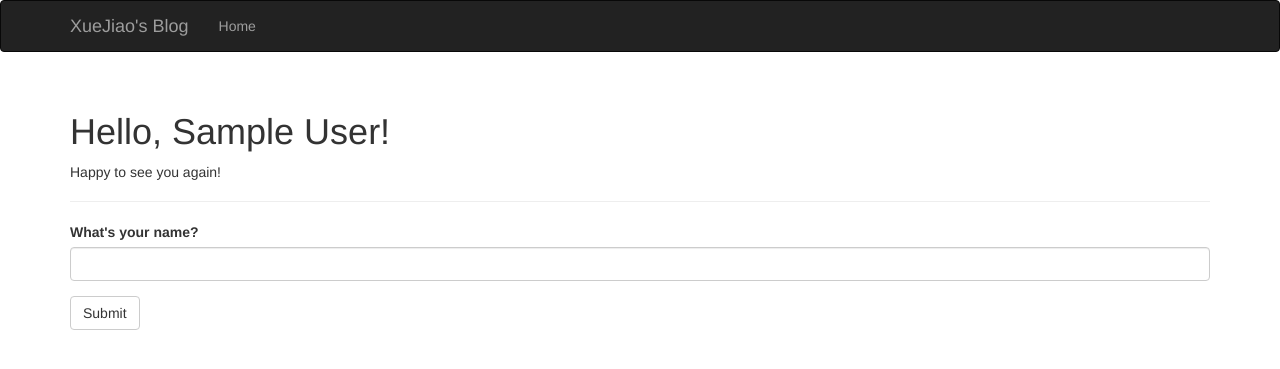
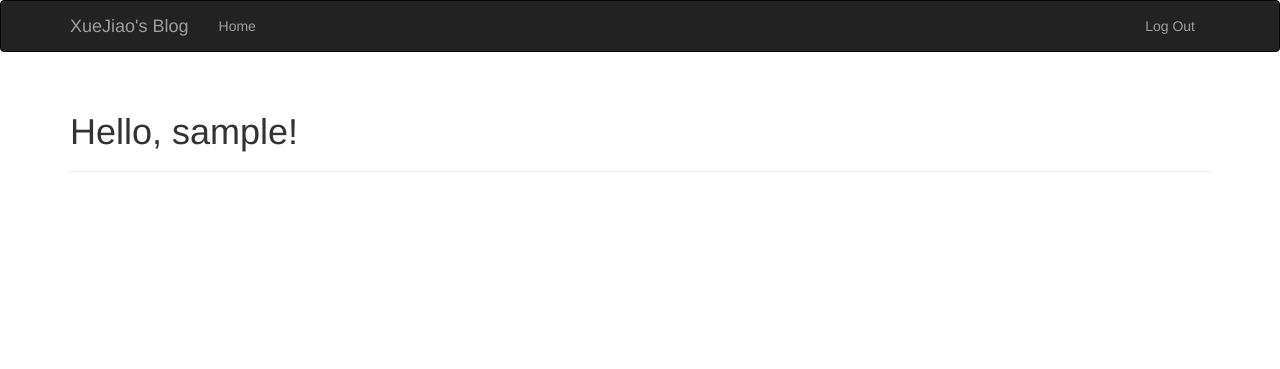
Before and after one commit to caser789/xuejiao-blog, a Flask app: page / in a window 1280 px wide. Shown: the top 369 px of the page. Run offline with Flask 2, Linux system fonts and the light colour scheme; the visitor is signed in with stand-in values (Sample User, id 1); data comes from the database, SQL or seed files in the repository; some libraries are stand-ins or nearby versions.

Commit message:
add login and logout

```diff
--- a/app/main/views.py
+++ b/app/main/views.py
@@ -1,28 +1,6 @@
-from flask import render_template, redirect, url_for, current_app, session
-from .. import db
-from ..models import User
-from ..email import send_email
+from flask import render_template
 from . import main
-from .forms import NameForm
 
-
-@main.route('/', methods=['GET', 'POST'])
+@main.route('/')
 def index():
-    form = NameForm()
-    if form.validate_on_submit():
-        user = User.query.filter_by(username=form.name.data).first()
-        if user is None:
-            user = User(username=form.name.data)
-            db.session.add(user)
-            session['known'] = False
-            if current_app.config['BLOG_ADMIN']:
-                send_email(current_app.config['BLOG_ADMIN'],
-                           'New User', 'mail/new_user', user=user)
-        else:
-            session['known'] = True
-        session['name'] = form.name.data
-        form.name.data = ''
-        return redirect(url_for('.index'))
-    return render_template('index.html',
-                           form=form, name=session.get('name'),
-                           known=session.get('known', False))
+    return render_template('index.html')
--- a/app/models.py
+++ b/app/models.py
@@ -1,4 +1,7 @@
-from . import db
+from . import db, login_manager
+from werkzeug.security import generate_password_hash, check_password_hash
+from flask.ext.login import UserMixin
+
 
 class Role(db.Model):
     __tablename__ = 'roles'
@@ -9,10 +12,27 @@ class Role(db.Model):
     def __repr__(self):
         return '<Role %r>' % self.name
 
-class User(db.Model):
+class User(UserMixin, db.Model):
     id = db.Column(db.Integer, primary_key=True)
     username = db.Column(db.String(64), unique=True, index=True)
     role_id = db.Column(db.Integer, db.ForeignKey('roles.id'))
+    password_hash = db.Column(db.String(128))
+    email = db.Column(db.String(64), unique=True, index=True)
+
+    @property
+    def password(self):
+        raise AttributeError('password is not a readable attribute')
+
+    @password.setter
+    def password(self, password):
+        self.password_hash = generate_password_hash(password)
+
+    def verify_password(self, password):
+        return check_password_hash(self.password_hash, password)
 
     def __repr__(self):
         return '<User %r>' % self.username
+
+@login_manager.user_loader
+def load_user(user_id):
+    return User.query.get(int(user_id))
--- a/app/templates/base.html
+++ b/app/templates/base.html
@@ -28,6 +28,13 @@ type="image/x-icon">
             <ul class="nav navbar-nav">
                 <li><a href="{{ url_for("main.index") }}">Home</a></li>
             </ul>
+            <ul class="nav navbar-nav navbar-right">
+                {% if current_user.is_authenticated() %}
+                <li><a href="{{ url_for('auth.logout') }}">Log Out</a></li>
+                {% else %}
+                <li><a href="{{ url_for('auth.login') }}">Log In</a></li>
+                {% endif %}
+            </ul>
         </div>
     </div>
 </div>
--- a/app/templates/index.html
+++ b/app/templates/index.html
@@ -1,5 +1,4 @@
 {% extends "base.html" %}
-{% import "bootstrap/wtf.html" as wtf %}
 
 {% block title %}
 XueJiao's Blog
@@ -8,12 +7,8 @@ XueJiao's Blog
 
 {% block page_content %}
 <div class="page-header">
-    <h1>Hello, {% if name %}{{ name }}{% else %}Stranger{% endif %}!</h1>
-    {% if not known %}
-    <p>Pleased to meet you!</p>
-    {% else %}
-    <p>Happy to see you again!</p>
-    {% endif %}
+    <h1>Hello, {% if current_user.is_authenticated() %}{{
+        current_user.username }}{% else %}Stranger{% endif
+        %}!</h1>
 </div>
-{{ wtf.quick_form(form) }}
 {% endblock %}
--- a/manager.py
+++ b/manager.py
@@ -17,7 +17,7 @@ manager.add_command('db', MigrateCommand)
 def test():
     """Run the unit tests."""
     import unittest
-    tests = unittest.TestLoader().discrover('tests')
+    tests = unittest.TestLoader().discover('tests')
     unittest.TextTestRunner(verbosity=2).run(tests)
 
 if __name__ == '__main__':
```
Also changed, not shown: app/__init__.py (+10 -0 lines).
